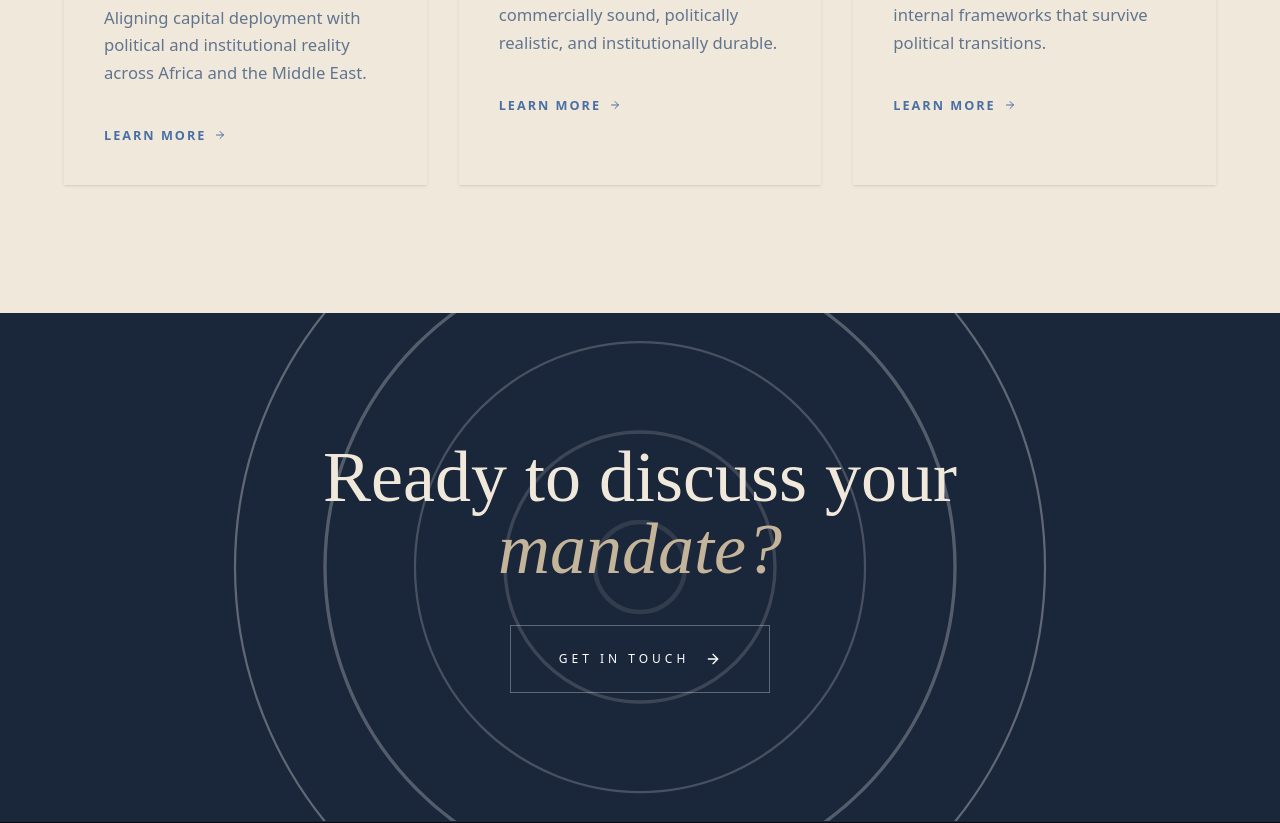
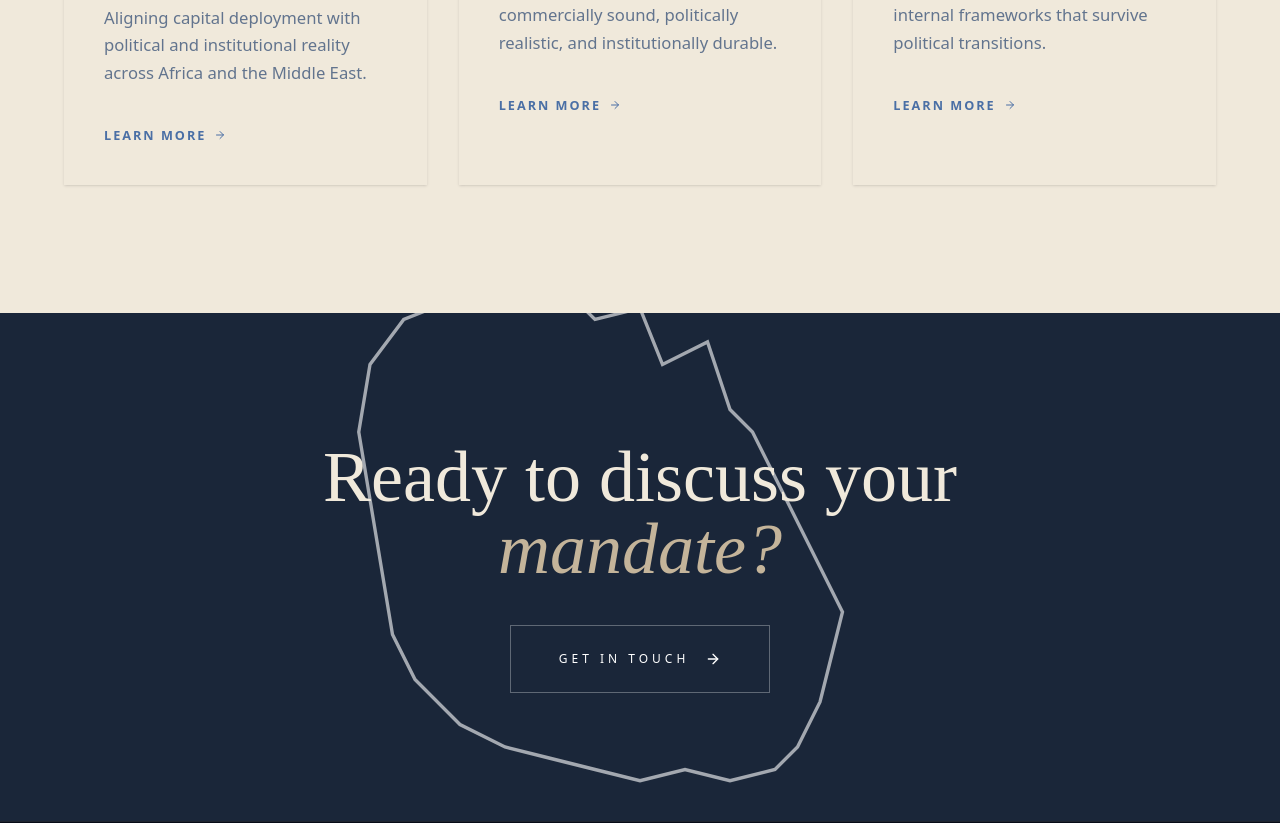
Before and after one commit to aymanfadil-commits/SGL-Site, a React (Vite) app: page / in a window 1280 px wide. Shown: the part 3111-3934 px from the top of the page. Built offline with nearby package versions, Linux system fonts and the light colour scheme.

Commit message:
Update App.tsx

```diff
--- a/src/App.tsx
+++ b/src/App.tsx
@@ -392,11 +392,12 @@ const HomePage = ({ setPage }: { setPage: (p: Page) => void }) => (
           viewBox="0 0 400 400"
           xmlns="http://www.w3.org/2000/svg"
         >
-          <circle cx="200" cy="200" r="180" fill="none" stroke="currentColor" strokeWidth="1" opacity="0.3" />
-          <circle cx="200" cy="200" r="140" fill="none" stroke="currentColor" strokeWidth="1.5" opacity="0.25" />
-          <circle cx="200" cy="200" r="100" fill="none" stroke="currentColor" strokeWidth="1" opacity="0.2" />
-          <circle cx="200" cy="200" r="60" fill="none" stroke="currentColor" strokeWidth="1.5" opacity="0.15" />
-          <circle cx="200" cy="200" r="20" fill="none" stroke="currentColor" strokeWidth="2" opacity="0.1" />
+          <path d="M 120 80 L 160 70 L 180 90 L 200 85 L 210 110 L 230 100 L 240 130 L 250 140 L 260 160 L 270 180 L 280 200 L 290 220 L 285 240 L 280 260 L 270 280 L 260 290 L 240 295 L 220 290 L 200 295 L 180 290 L 160 285 L 140 280 L 120 270 L 100 250 L 90 230 L 85 200 L 80 170 L 75 140 L 80 110 L 95 90 Z"
+            fill="none"
+            stroke="currentColor"
+            strokeWidth="1.5"
+            opacity="0.6"
+          />
         </svg>
       </div>
       <motion.div
```
